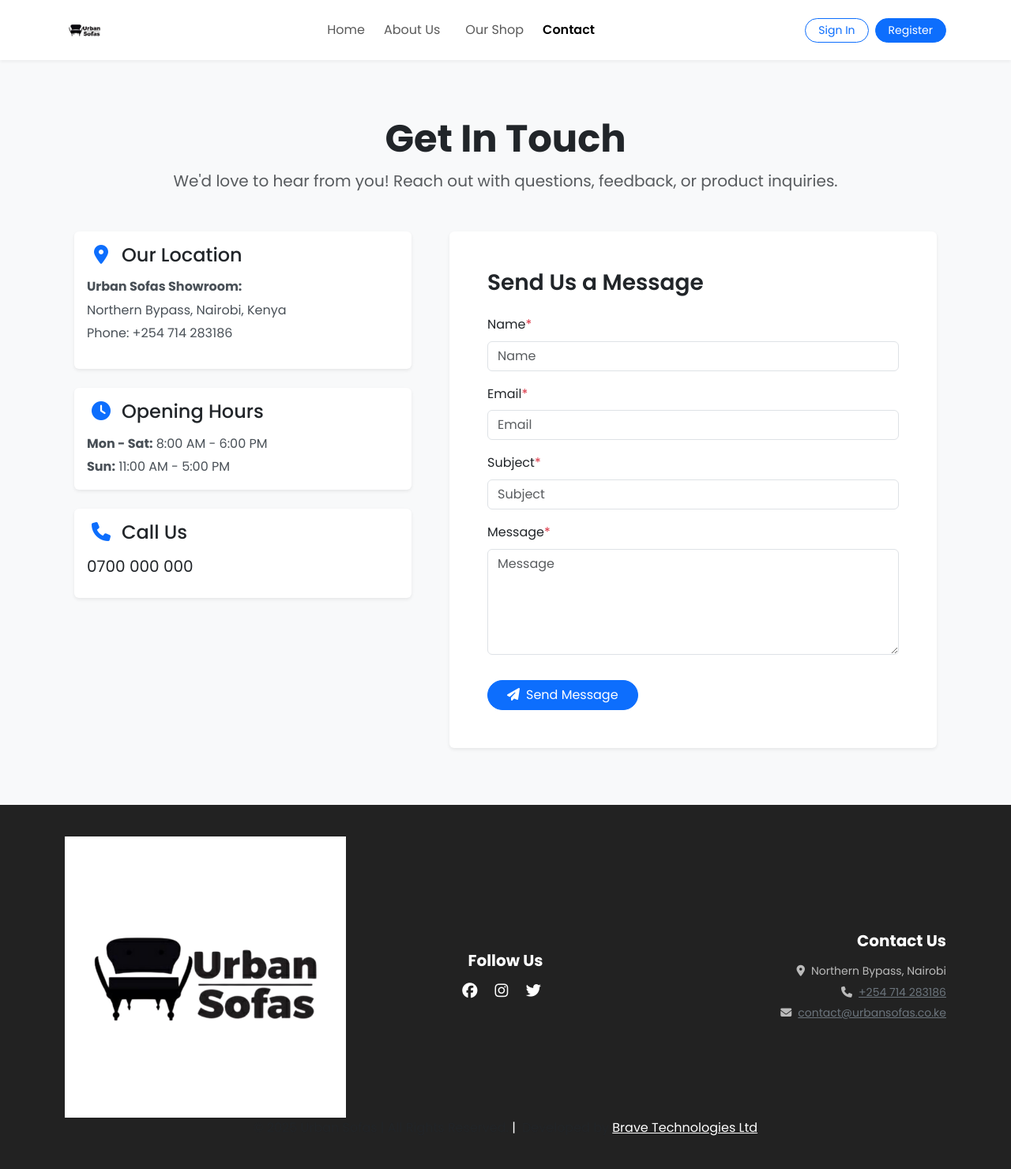
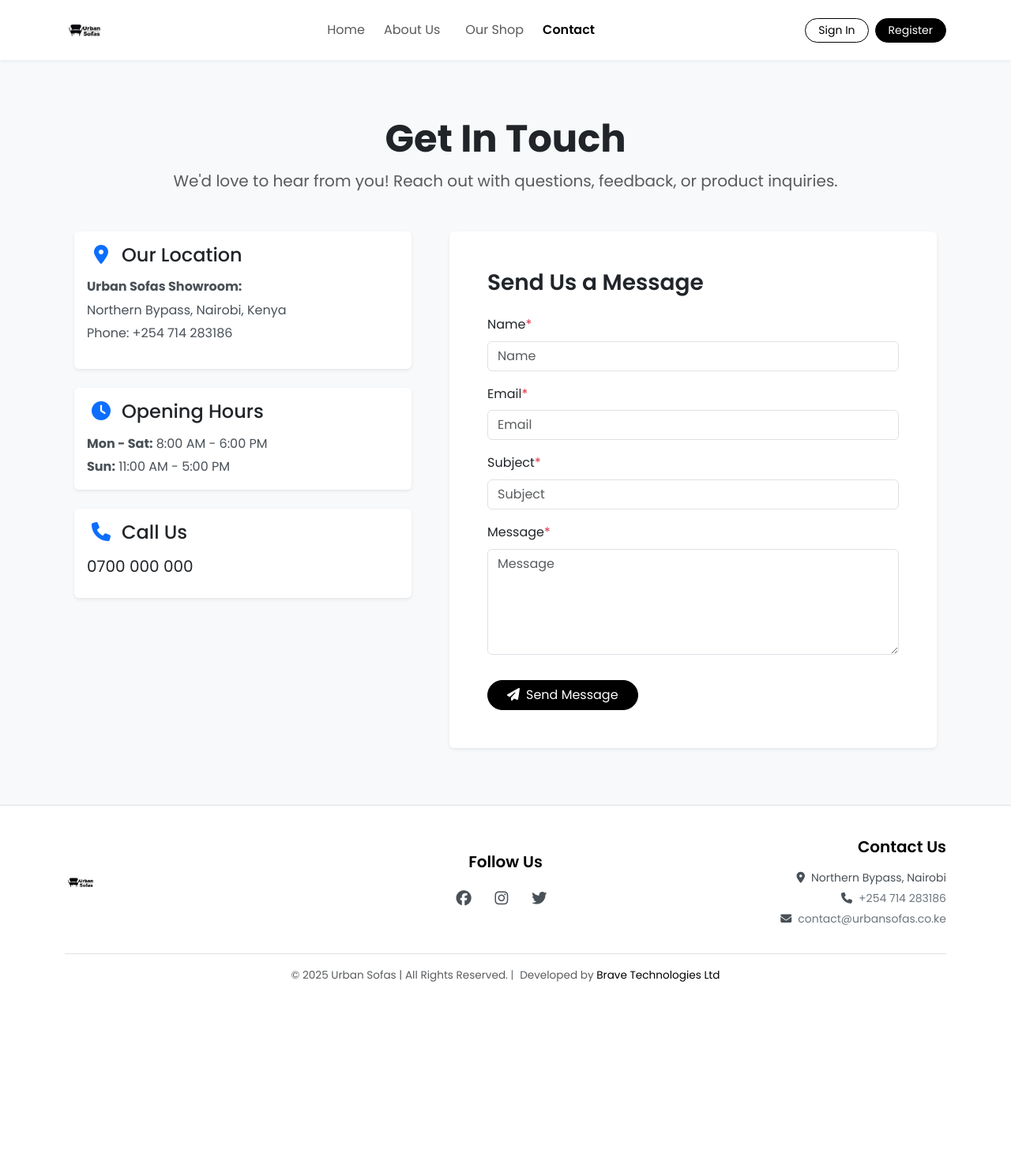
Before and after one commit to Guandaru254/urban-sofas, a Django app: page /contact/ in a window 1280 px wide. Shown: the whole page at 79% size. After the commit the page ends 1243 px from the top, so only its background shows below. Run offline with Django 5.2, Linux system fonts and the light colour scheme; some libraries are stand-ins or nearby versions.

Commit message:
Logo Fix

```diff
--- a/templates/base.html
+++ b/templates/base.html
@@ -16,11 +16,53 @@
     {% block extra_head %}{% endblock %}
 
     <style>
-        /* (Your existing inline styles remain unchanged) */
         body { font-family: 'Poppins', sans-serif; background-color: #f8f9fa; color: #212529; padding-top: 75px; }
         .navbar { background-color: #ffffff; box-shadow: 0 2px 4px rgba(0,0,0,0.05); }
         .navbar-brand img { max-height: 50px; }
-        /* ...rest of your existing CSS */
+        .nav-link { transition: color 0.2s ease-in-out; }
+        .footer { background-color: #ffffff; color: #212529; padding: 40px 0; border-top: 1px solid #dee2e6; font-size: 0.9rem; }
+        .footer h5 { color: #000; margin-bottom: 1rem; font-weight: 600; }
+        .footer p { color: #495057; margin-bottom: 0.5rem; }
+        .footer a { color: #000000; text-decoration: none; }
+        .footer a:hover { color: #495057; text-decoration: underline;}
+        .footer .social-icons a { color: #495057; margin: 0 0.5rem; font-size: 1.4rem; }
+        .footer .social-icons a:hover { color: #000000; }
+        .footer .footer-bottom { margin-top: 2rem; padding-top: 1rem; border-top: 1px solid #dee2e6; font-size: 0.85rem; color: #6c757d; }
+        .footer .footer-bottom a { color: #000000; }
+        html, body { height: 100%; }
+        .wrapper { display: flex; flex-direction: column; min-height: 100vh; }
+        main { flex: 1 0 auto; }
+        footer { flex-shrink: 0; }
+        .navbar .badge { top: 0; right: -5px; }
+        .logout-form { display: inline; }
+        .logout-button { background: none; border: none; padding: var(--bs-dropdown-item-padding-y) var(--bs-dropdown-item-padding-x); color: var(--bs-danger-text-emphasis); cursor: pointer; display: block; width: 100%; text-align: left; }
+        .logout-button:hover { color: var(--bs-danger-text-emphasis); background-color: var(--bs-danger-bg-subtle); }
+
+        /* Black Theme Replacements */
+        .nav-link.active, .nav-link.active.fw-semibold { color: #000000 !important; font-weight: 600 !important; }
+        .btn-outline-primary {
+            --bs-btn-color: #000000;
+            --bs-btn-border-color: #000000;
+            --bs-btn-hover-color: #ffffff;
+            --bs-btn-hover-bg: #000000;
+            --bs-btn-hover-border-color: #000000;
+            --bs-btn-active-color: #ffffff;
+            --bs-btn-active-bg: #000000;
+            --bs-btn-active-border-color: #000000;
+        }
+        .btn-primary {
+            --bs-btn-color: #ffffff;
+            --bs-btn-bg: #000000;
+            --bs-btn-border-color: #000000;
+            --bs-btn-hover-color: #ffffff;
+            --bs-btn-hover-bg: #212529;
+            --bs-btn-hover-border-color: #212529;
+            --bs-btn-active-color: #ffffff;
+            --bs-btn-active-bg: #212529;
+            --bs-btn-active-border-color: #212529;
+        }
+        .footer a { color: #000000; }
+        .footer a:hover { color: #495057; }
     </style>
 </head>
 
@@ -29,15 +71,12 @@
         <header id="header" class="header">
             <nav class="navbar navbar-expand-lg fixed-top py-2">
                 <div class="container">
-                    <!-- ✅ Added logo here -->
                     <a class="navbar-brand" href="{% url 'home' %}">
                         <img src="{% static 'assets/images/logo.png' %}" alt="Urban Sofas Logo" class="img-fluid">
                     </a>
-
                     <button class="navbar-toggler" type="button" data-bs-toggle="collapse" data-bs-target="#mainNavigation" aria-controls="mainNavigation" aria-expanded="false" aria-label="Toggle navigation">
                         <span class="navbar-toggler-icon"></span>
                     </button>
-
                     <div class="collapse navbar-collapse" id="mainNavigation">
                         <ul class="navbar-nav mx-auto mb-2 mb-lg-0">
                             <li class="nav-item"><a href="{% url 'home' %}" class="nav-link {% if request.resolver_match.url_name == 'home' %}active fw-semibold{% endif %}">Home</a></li>
@@ -46,7 +85,6 @@
                             <li class="nav-item"><a href="{% url 'contact:contact' %}" class="nav-link {% if request.resolver_match.view_name == 'contact:contact' %}active fw-semibold{% endif %}">Contact</a></li>
                         </ul>
 
-                        <!-- (Your existing user/cart logic stays the same) -->
                         <div class="d-flex align-items-center">
                             {% if user.is_authenticated %}
                                 <a class="nav-link position-relative me-3" href="{% url 'cart:cart_view' %}" title="View Cart" aria-label="View Shopping Cart">
@@ -99,18 +137,15 @@
         <footer class="footer mt-auto">
             <div class="container">
                 <div class="row align-items-center">
-                    <!-- ✅ Footer logo added here -->
                     <div class="col-md-4 mb-3 mb-md-0 text-center text-md-start footer-logo">
-                        <img src="{% static 'assets/images/logo.png' %}" alt="Urban Sofas Logo" class="img-fluid">
+                        <img src="{% static 'assets/images/logo.png' %}" alt="Urban Sofas Logo" class="img-fluid" style="max-height: 40px; width: auto; object-fit: contain;">
                     </div>
-
                     <div class="col-md-4 mb-3 mb-md-0 text-center social-icons">
                         <h5>Follow Us</h5>
                         <a href="#" class="me-2" title="Facebook"><i class="fab fa-facebook"></i></a>
                         <a href="#" class="me-2" title="Instagram"><i class="fab fa-instagram"></i></a>
                         <a href="#" title="Twitter"><i class="fab fa-twitter"></i></a>
                     </div>
-
                     <div class="col-md-4 text-center text-md-end">
                         <h5>Contact Us</h5>
                         <p class="mb-1"><i class="fas fa-map-marker-alt me-2"></i>Northern Bypass, Nairobi</p>
@@ -118,7 +153,6 @@
                         <p class="mb-0"><i class="fas fa-envelope me-2"></i><a href="mailto:contact@urbansofas.co.ke" class="text-secondary">contact@urbansofas.co.ke</a></p>
                     </div>
                 </div>
-
                 <div class="footer-bottom text-center">
                     <span class="text-muted">&copy; {% now "Y" %} Urban Sofas | All Rights Reserved.</span> |
                     <span class="ms-1 text-muted">Developed by <a href="https://bravetechnologies.co.ke" target="_blank" rel="noopener noreferrer">Brave Technologies Ltd</a></span>
@@ -126,7 +160,6 @@
             </div>
         </footer>
     </div>
-
     <script src="https://cdn.jsdelivr.net/npm/bootstrap@5.3.3/dist/js/bootstrap.bundle.min.js" integrity="sha384-YvpcrYf0tY3lHB60NNkmXc5s9fDVZLESaAA55NDzOxhy9GkcIdslK1eN7N6jIeHz" crossorigin="anonymous"></script>
     {% block extra_scripts %}{% endblock %}
 </body>
```
